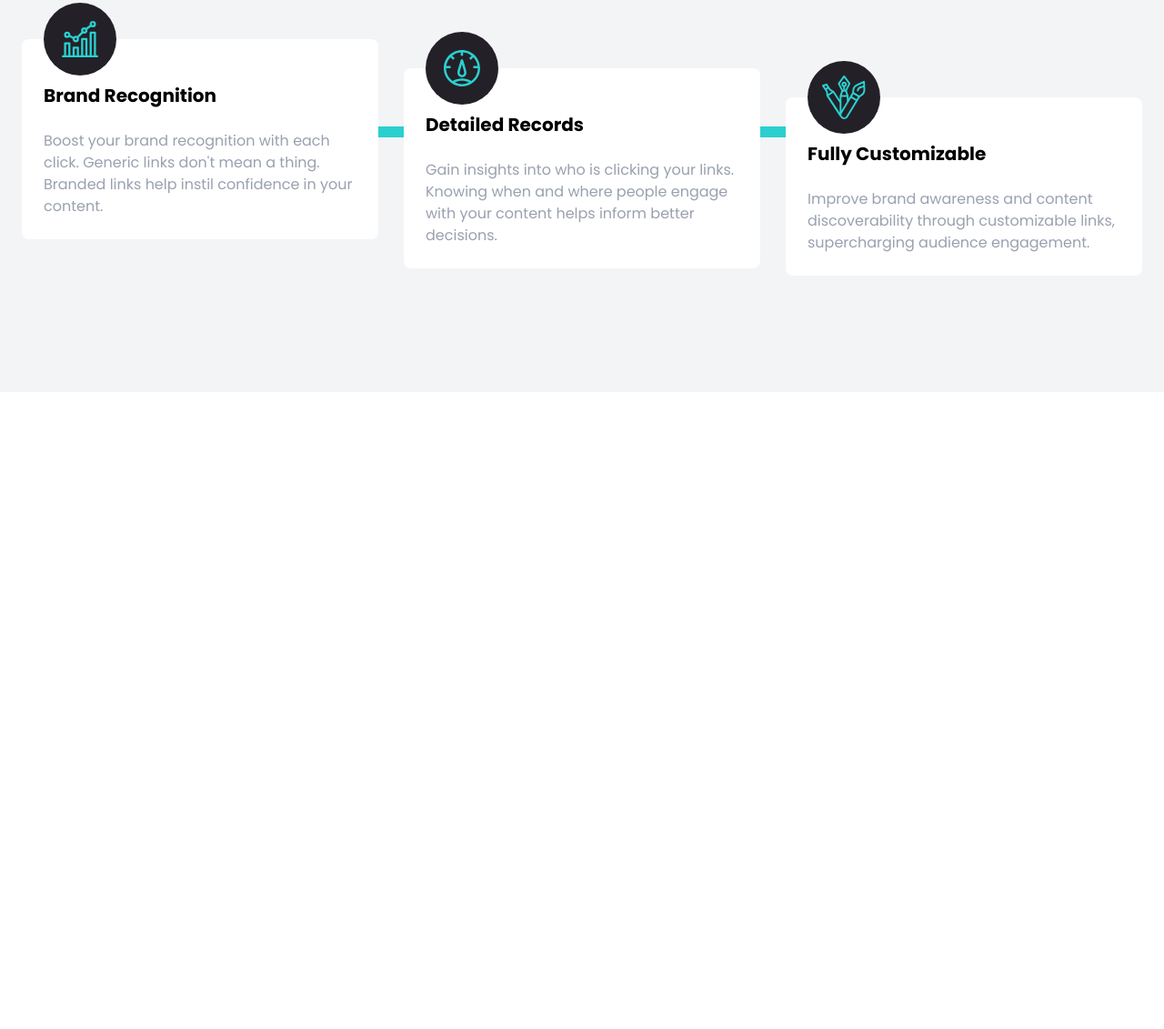
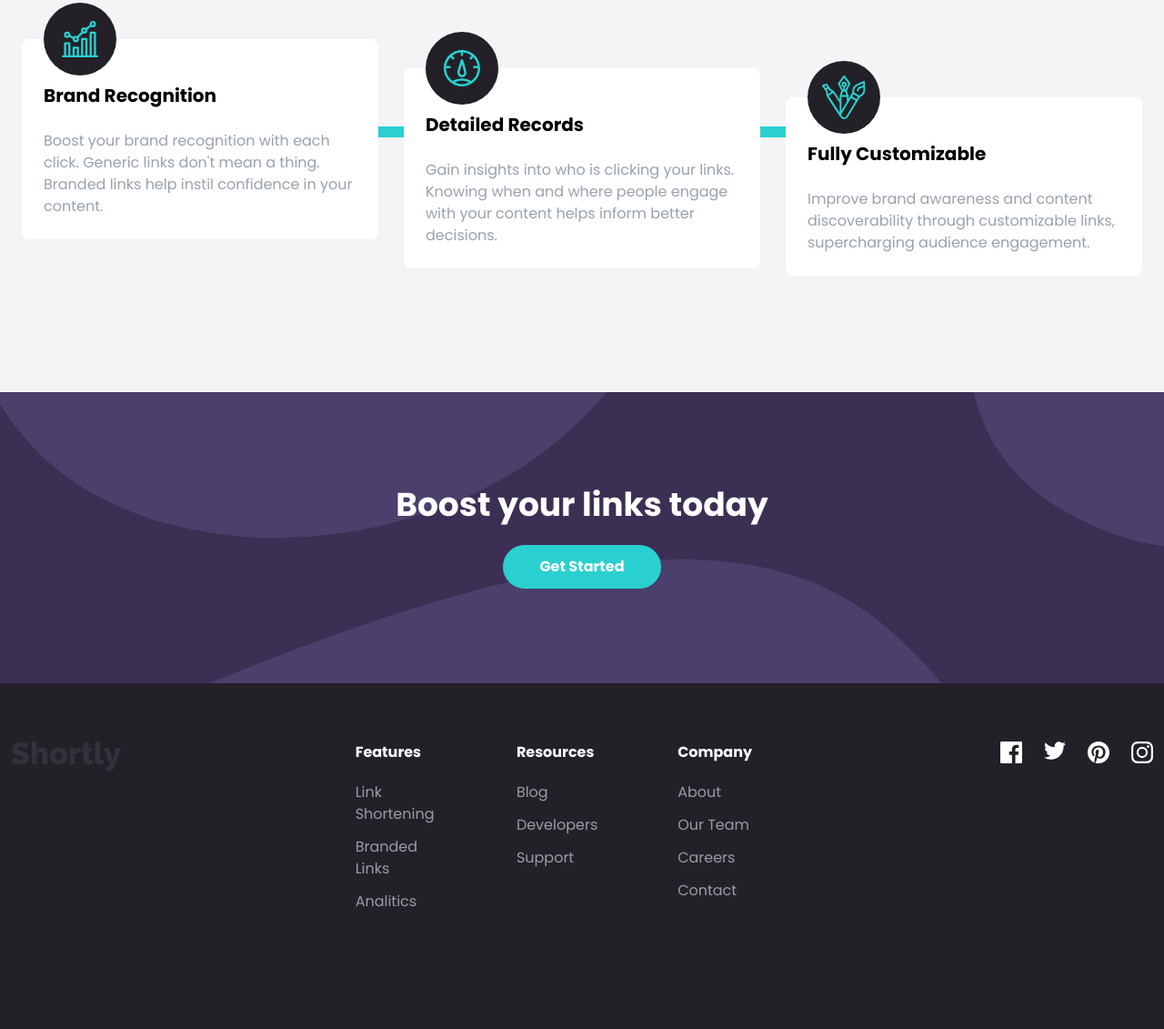
Before and after one commit to Shtekata/tailwind-shortly, a website: page index.html in a window 1280 px wide. Shown: the part 1441-2572 px from the top of the page at 91% size. Before the commit the page ends 1872 px from the top, so only its background shows below. Drawn offline with Linux system fonts and the light colour scheme.

Commit message:
Adding Footer

```diff
--- a/index.html
+++ b/index.html
@@ -171,5 +171,73 @@
         </div>
       </div>
     </section>
+    <!-- CTA Section -->
+    <section class="bg-darkViolet py-24" id="cta">
+      <div class="flex flex-col space-y-6 p-2">
+        <h5 class="mx-auto text-center text-4xl font-bold text-white">Boost your links today</h5>
+        <button
+          class="bg-cyan hover:bg-cyanLight mx-auto rounded-full px-10 py-5 text-2xl font-bold text-white md:py-3
+            md:text-base"
+        >
+          Get Started
+        </button>
+      </div>
+    </section>
+    <!-- Footer Section -->
+    <footer class="bg-veryDarkViolet py-16">
+      <div
+        class="container mx-auto flex flex-col items-center space-y-16 px-3 md:flex-row md:items-start
+          md:justify-between"
+      >
+        <!-- Logo -->
+        <img src="images/logo.svg" alt="" />
+        <!-- Menus Container -->
+        <div class="flex flex-col space-y-16 md:flex-row md:space-y-0 md:space-x-10 lg:space-x-20">
+          <!-- Menu 1 -->
+          <div class="flex w-full flex-col items-center md:items-start">
+            <div class="mb-5 font-bold text-white capitalize">Features</div>
+            <div class="flex flex-col items-center space-y-3 md:items-start">
+              <a class="text-grayishViolet hover:text-cyan capitalize" href="#">Link shortening</a>
+              <a class="text-grayishViolet hover:text-cyan capitalize" href="#">Branded links</a>
+              <a class="text-grayishViolet hover:text-cyan capitalize" href="#">Analitics</a>
+            </div>
+          </div>
+          <!-- Menu 2 -->
+          <div class="flex w-full flex-col items-center md:items-start">
+            <div class="mb-5 font-bold text-white capitalize">Resources</div>
+            <div class="flex flex-col items-center space-y-3 md:items-start">
+              <a class="text-grayishViolet hover:text-cyan capitalize" href="#">Blog</a>
+              <a class="text-grayishViolet hover:text-cyan capitalize" href="#">Developers</a>
+              <a class="text-grayishViolet hover:text-cyan capitalize" href="#">Support</a>
+            </div>
+          </div>
+          <!-- Menu 3 -->
+          <div class="flex w-full flex-col items-center md:items-start">
+            <div class="mb-5 font-bold text-white capitalize">Company</div>
+            <div class="flex flex-col items-center space-y-3 md:items-start">
+              <a class="text-grayishViolet hover:text-cyan capitalize" href="#">About</a>
+              <a class="text-grayishViolet hover:text-cyan capitalize" href="#">Our Team</a>
+              <a class="text-grayishViolet hover:text-cyan capitalize" href="#">Careers</a>
+              <a class="text-grayishViolet hover:text-cyan capitalize" href="#">Contact</a>
+            </div>
+          </div>
+        </div>
+        <!-- Social Container -->
+        <div class="flex space-x-6 md:space-x-3 lg:space-x-6">
+          <a href="#">
+            <img class="ficon" src="images/icon-facebook.svg" alt="" />
+          </a>
+          <a href="#">
+            <img class="ficon" src="images/icon-twitter.svg" alt="" />
+          </a>
+          <a href="#">
+            <img class="ficon" src="images/icon-pinterest.svg" alt="" />
+          </a>
+          <a href="#">
+            <img class="ficon" src="images/icon-instagram.svg" alt="" />
+          </a>
+        </div>
+      </div>
+    </footer>
   </body>
 </html>
--- a/input.css
+++ b/input.css
@@ -21,3 +21,13 @@
 body {
   @apply font-sans;
 }
+
+#cta {
+  background-image: url('../images/bg-boost-desktop.svg');
+  background-repeat: no-repeat;
+  background-size: cover;
+}
+
+.ficon:hover {
+  filter: invert(79%) sepia(61%) saturate(464%) hue-rotate(130deg) brightness(89%) contrast(85%);
+}
```
Also changed, not shown: css/output.css.
